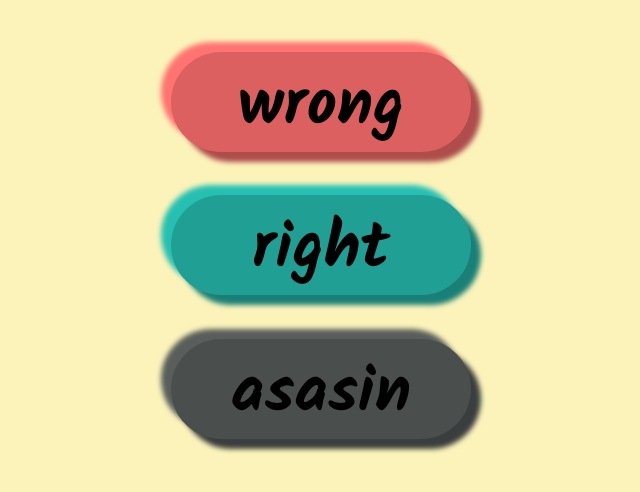
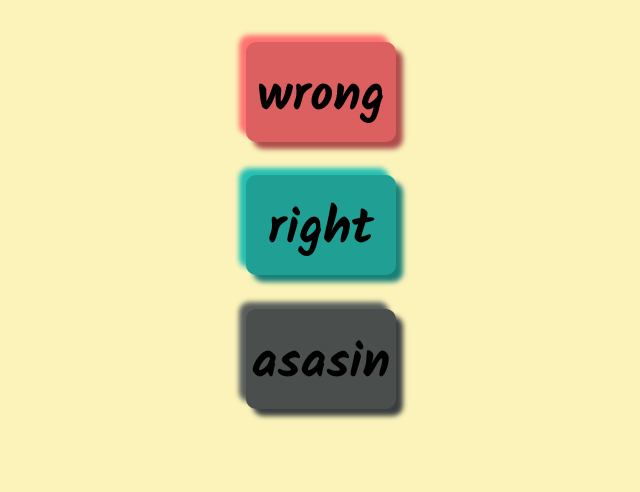
Before and after one commit to tanaka-0224/hackathon-vol1, a React (Create React App) app: page /game in a window 1280 px wide. Shown: the top 492 px of the page, without its empty margins (319-959 px from the left). Built offline with nearby package versions, Linux system fonts and the light colour scheme.

Commit message:
微修正

```diff
--- a/src/components/Game.jsx
+++ b/src/components/Game.jsx
@@ -10,23 +10,25 @@ const Game = ({ setResult }) => {
       setResult('lose');
     };
 
+
+
    return (
       <div>
         <div class ="card-wrong" >
-             <h1 style={{textAlign: "center",lineHeight:"110px",fontSize:65, color:"#000000"}}>
+             <h1 style={{textAlign: "center",lineHeight:"110px",fontSize:50, color:"#000000"}}>
                 wrong
              </h1>
         </div>
         <Link to="/result" style={{ textDecoration: 'none' }}>
-        <div class ="card-right" onClick={handleWin}>
-             <h1 style={{textAlign: "center",lineHeight:"110px",fontSize:65, color:"#000000"}}>
+         <div className ="card-right" onClick={handleWin}>
+             <h1 style={{textAlign: "center",lineHeight:"110px",fontSize:50, color:"#000000"}}>
                 right
              </h1>
-        </div>
+         </div>
         </Link>
         <Link to="/result" style={{ textDecoration: 'none' }}>
         <div class ="card-asasin" onClick={handleLose}>
-             <h1 style={{textAlign: "center",lineHeight:"110px",fontSize:65, color:"#000000"}}>
+             <h1 style={{textAlign: "center",lineHeight:"110px",fontSize:50, color:"#000000"}}>
                 asasin
              </h1>
         </div>
--- a/src/types/Visual.css
+++ b/src/types/Visual.css
@@ -24,40 +24,40 @@ body {
 }
 
 .card-wrong {
-  width: 300px;
+  width: 150px;
   height: 100px;
-  border-radius: 57px;
+  border-radius: 10px;
   background: #db605f;
-  box-shadow: 10px 10px 5px #af4d4c,-10px -10px 5px #ff7372;
+  box-shadow: 7px 7px 5px #af4d4c,-7px -7px 5px #ff7372;
 }
 
 
-.card-wrong:active {
+/* .card-wrong:active {
   box-shadow: inset 10px 10px 5px #af4d4c, inset -10px -10px 5px #ff7372;
-}
+} */
 
 .card-right {
-  width: 300px;
+  width: 150px;
   height: 100px;
-  border-radius: 57px;
+  border-radius: 10px;
   background: #20a095;
-  box-shadow: 10px 10px 5px #1a8077, -10px -10px 5px #26c0b3;
+  box-shadow: 7px 7px 5px #1a8077, -7px -7px 5px #26c0b3;
 }
 
 
-.card-right:active {
+/* .card-right:active {
   box-shadow: inset 10px 10px 5px #1a8077, inset -10px -10px 5px #26c0b3;
-}
+} */
 
 .card-asasin {
-  width: 300px;
+  width: 150px;
   height: 100px;
-  border-radius: 57px;
+  border-radius: 10px;
   background: #4a4e4d;
-  box-shadow: 10px 10px 5px #3b3e3e, -10px -10px 5px #595e5c;
+  box-shadow: 7px 7px 5px #3b3e3e, -7px -7px 5px #595e5c;
 }
 
 
-.card-asasin:active {
+/* .card-asasin:active {
   box-shadow: inset 10px 10px 5px #3b3e3e, inset -10px -10px 5px #595e5c;
-}
+} */
```
